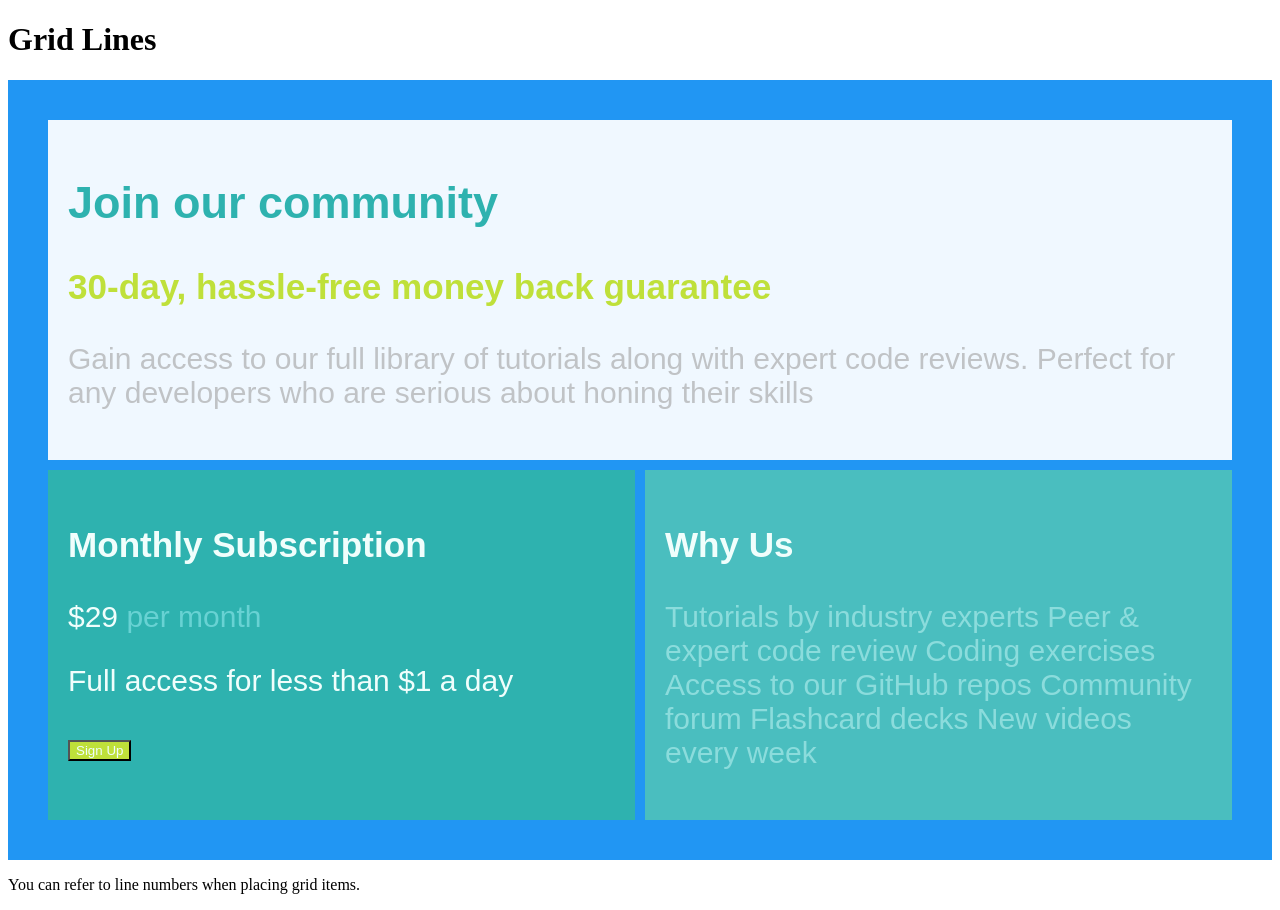
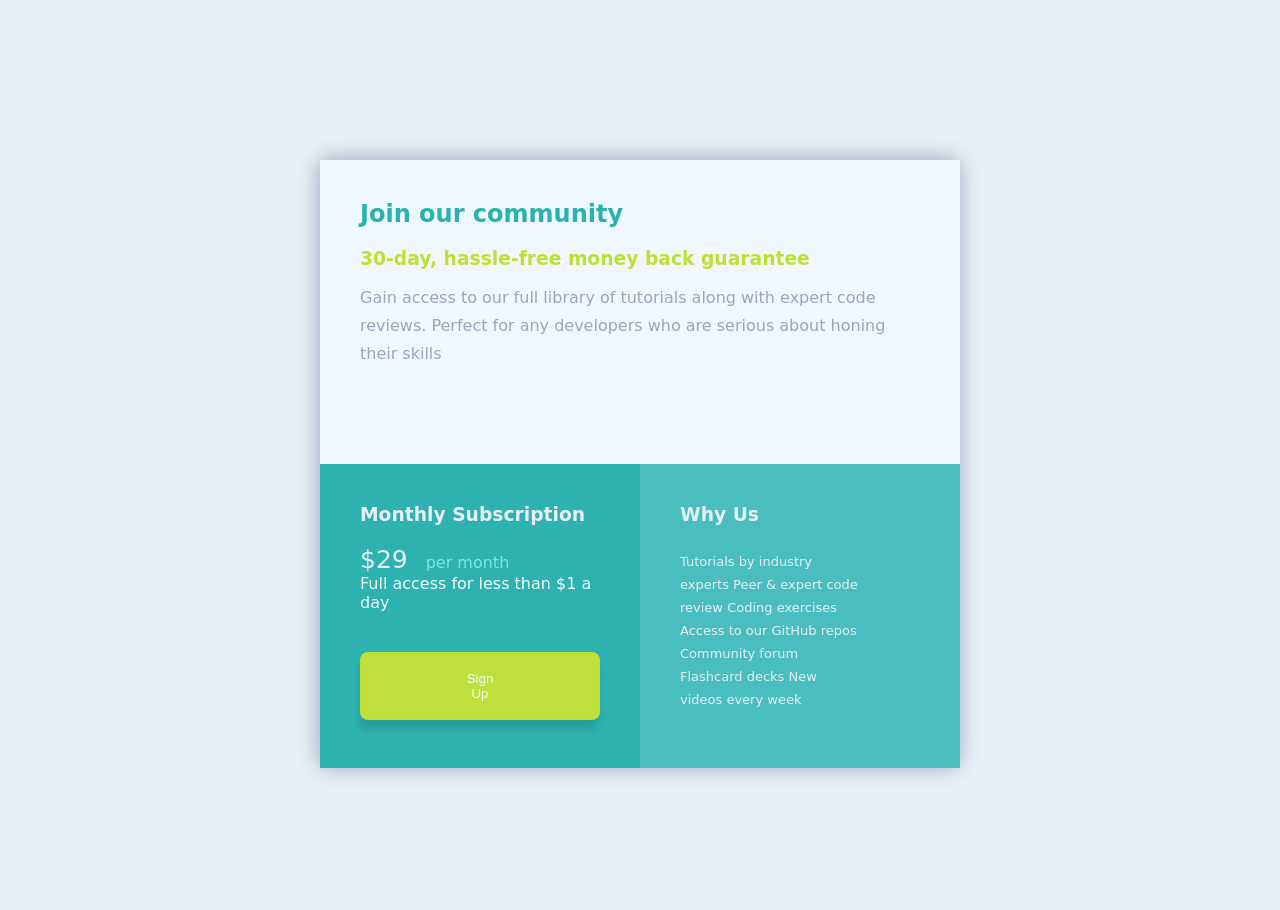
Before and after one commit to meriamBenaliFellague/challenge02, a plain HTML site: page index.html in a window 1280 px wide. After the commit the page ends 800 px from the top, so only its background shows below. Drawn offline with Linux system fonts and the light colour scheme.

Commit message:
Update Css

```diff
--- a/index.html
+++ b/index.html
@@ -9,7 +9,7 @@
 <body>
 
 
-    <h1>Grid Lines</h1>
+
 
     <div class="grid-container">
       <div class="item1">
@@ -27,7 +27,7 @@
         <p class="paragraph3">Tutorials by industry experts Peer & expert code review Coding exercises Access to our GitHub repos Community forum Flashcard decks New videos every week</p></div>
     </div>
 
-    <p>You can refer to line numbers when placing grid items.</p>
+
 
 
 </body>
--- a/styles.css
+++ b/styles.css
@@ -1,37 +1,76 @@
+
+
+*{
+  margin: 0;
+  padding: 0;
+}
+
+:root{
+  /* Colors*/
+
+/* Primary*/
+ --Cyan: hsl(179, 62%, 43%);
+ --Bright-Yellow: hsl(71, 73%, 54%);
+
+/* Neutral*/
+ --Light-Gray: hsl(204, 43%, 93%);
+ --Grayish-Blue: hsl(218, 22%, 67%);
+
+ /*Typography*/
+ --Font-size: 16px;
+ --Font-Family: "Karla" , cursive;
+ --Font-weights1: 400;
+ --Font-weights2: 700;
+}
+
+body{
+  background-color: var(--Light-Gray);
+  height: 100vh;
+  width: 100vw;
+  font-size: var(--Font-size);
+  display: grid;
+  grid-template-columns: 25% 50% 25%;
+  grid-template-rows: 20% 76% 20%;
+  font-family: var(--Font-Family);
+
+}
+
 .grid-container {
-    display: grid;
-    grid-template-columns: 1fr 1fr;
-    gap: 10px;
-    background-color: #2196F3;
+  grid-row-start: 2;
+  grid-column-start: 2;
+  display: grid;
+  grid-template-columns: 1fr 1fr;
+  grid-template-rows: 1fr 1fr;
+  border-radius: 10px;
+  box-shadow: -1px -1px 20px var(--Grayish-Blue);
+  }
+
+  .grid-container > div {
+    text-align: left;
     padding: 40px;
   }
 
-  .grid-container > div {
-
-    font-size: 30px;
-    text-align: left;
-    padding: 20px;
-    font-family: 'Karla', sans-serif;
-    font-weight: 400, 700;
-
-  }
-
   .item1 {
-    padding: 40px;
     grid-column-start: 1;
     grid-column-end: 3;
     grid-ROW-start: 1;
     grid-ROW-end: 2;
     background-color: aliceblue;
   }
-  h2.titl1{
-    color: #2EB2AF;
+
+h2.titl1{
+  color: var(--Cyan);
+  margin-bottom: 20px;
 }
+
 h3.titl2{
-  color: #BFE03A;
+  color: var(--Bright-Yellow);
+  margin-bottom: 15px;
 }
+
 p.paragraph1{
-  color: #C0C3C6;
+  color:var(--Grayish-Blue);
+  line-height: 28px;
 }
   .item2 {
     padding: 40px;
@@ -42,14 +81,17 @@ p.paragraph1{
     background-color: #2EB2AF;
 }
 h3.titl11{
-  color: #F0FEFC;
+  color: var(--Light-Gray);
+  margin-bottom: 20px;
 }
 span.Signn{
-  color: #F0FEFC;
+  color: var(--Light-Gray);
+  font-size: 25px;
 
 }
 span.timme{
-  color: #68D2D3;
+  color: #7de4e6;
+  margin-left: 10px;
 }
 p.paragraph2{
   color: #F0FEFC;
@@ -57,7 +99,12 @@ p.paragraph2{
 button{
   background-color: #BFE03A;
   color: #F0FEFC;
-
+  padding-inline: 40%;
+  padding-block: 17px;
+  border-radius: 8px;
+  border: 2.5px solid var(--Bright-Yellow);
+  margin-top: 40px;
+  box-shadow: -2px 10px 6px hsl(179, 61%, 39%);
 }
   .item3 {
     padding: 40px;
@@ -68,9 +115,12 @@ button{
     background-color:#4ABEBF;
   }
   h3.titl111{
-    color: #F0FEFC;
-
+    color: var(--Light-Gray);
+    margin-bottom: 25px;
   }
   p.paragraph3{
-    color: #8BDCDC;
+    color: var(--Light-Gray);
+    font-size: 13px;
+    max-width: 180px;
+    line-height: 23px;
   }
```
